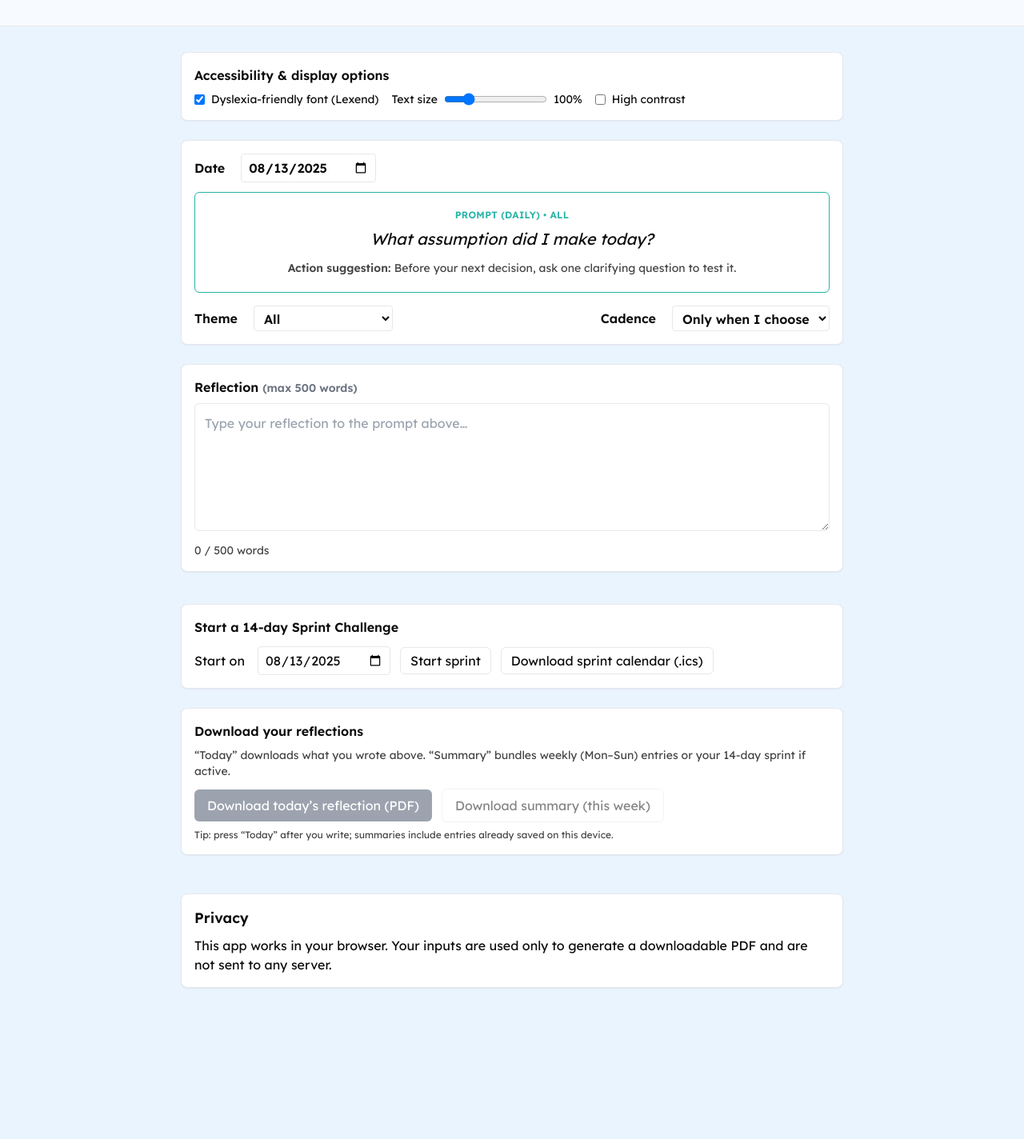
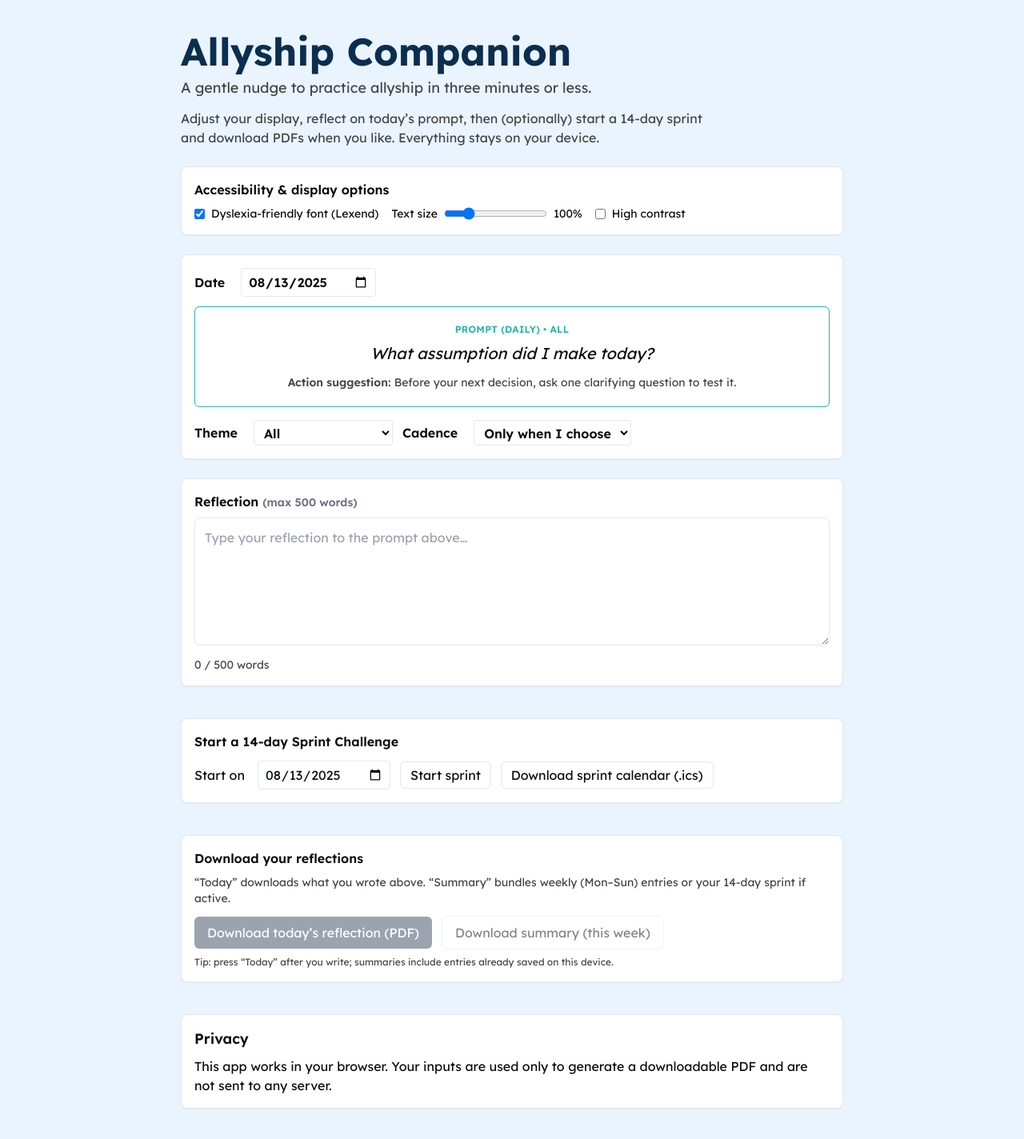
Before and after one commit to Brendals23/allyship-companion, a Next.js app: page / in a window 1280 px wide. Shown: the whole page at 80% size. Before the commit the page ends 1267 px from the top, so only its background shows below. Built offline with nearby package versions, Linux system fonts and the light colour scheme; what @react-pdf/renderer would draw is missing.

Commit message:
Update page.js

```diff
--- a/app/page.js
+++ b/app/page.js
@@ -1,7 +1,9 @@
+// app/page.js
 'use client';
 
 import React, { useEffect, useMemo, useState } from 'react';
 import '../app/globals.css';
+
 import { pdf } from '@react-pdf/renderer';
 import { PROMPT_PAIRS, THEMES } from '../lib/prompts';
 import { ReflectionPDF } from '../components/ReflectionPDF.jsx';
@@ -27,8 +29,8 @@ function daysBetween(a, b) {
 }
 function weekStartMonday(dateISO) {
   const d = new Date(dateISO + 'T00:00:00');
-  const dow = d.getDay();              // 0 Sun..6 Sat
-  const delta = (dow + 6) % 7;         // Mon=0
+  const dow = d.getDay(); // 0 Sun .. 6 Sat
+  const delta = (dow + 6) % 7; // Mon = 0
   d.setDate(d.getDate() - delta);
   return formatDateISO(d);
 }
@@ -46,38 +48,38 @@ function seededPick(arr, seedStr) {
 // map cadence → prompt category
 function categoryForCadence(cadence) {
   if (cadence === 'weekly') return 'week';
-  if (cadence === '3x')     return 'fewDays';
+  if (cadence === '3x') return 'fewDays';
   return 'daily'; // 'daily' and 'self'
 }
 
 /* ---------- page ---------- */
 export default function Home() {
-  /* display prefs */
+  // display prefs
   const [contrast, setContrast] = useState('normal');
   const [fontSize, setFontSize] = useState(1);
   const [useLexend, setUseLexend] = useState(true);
 
-  /* core state */
+  // core state
   const today = useMemo(() => formatDateISO(new Date()), []);
   const [date, setDate] = useState(today);
-  const [cadence, setCadence] = useState('self');  // daily | 3x | weekly | self
+  const [cadence, setCadence] = useState('self'); // daily | 3x | weekly | self
   const [theme, setTheme] = useState('All');
   const [reflection, setReflection] = useState('');
   const [filename, setFilename] = useState('');
 
-  /* sprint */
+  // sprint
   const [sprintActive, setSprintActive] = useState(false);
   const [sprintStart, setSprintStart] = useState(today);
   const SPRINT_DAYS = 14;
 
-  /* local history */
+  // history for summaries
   const [history, setHistory] = useState([]);
 
-  /* selected prompts */
+  // selected prompts
   const [promptReflection, setPromptReflection] = useState('');
   const [promptAction, setPromptAction] = useState('');
 
-  /* load prefs/history */
+  // load prefs/history
   useEffect(() => {
     try {
       const saved = JSON.parse(localStorage.getItem('ac_prefs') || '{}');
@@ -95,11 +97,9 @@ export default function Home() {
     } catch {}
   }, [today]);
 
-  /* persist prefs + apply display */
+  // persist prefs + apply display
   useEffect(() => {
-    try {
-      localStorage.setItem('ac_prefs', JSON.stringify({ contrast, fontSize, useLexend, cadence, theme }));
-    } catch {}
+    try { localStorage.setItem('ac_prefs', JSON.stringify({ contrast, fontSize, useLexend, cadence, theme })); } catch {}
     document.documentElement.setAttribute('data-contrast', contrast === 'high' ? 'high' : 'normal');
     document.documentElement.style.fontSize = `${fontSize * 100}%`;
     document.body.style.fontFamily = useLexend
@@ -107,15 +107,13 @@ export default function Home() {
       : 'system-ui, -apple-system, Segoe UI, Roboto, Helvetica, Arial';
   }, [contrast, fontSize, useLexend, cadence, theme]);
 
-  /* choose prompt pair based on date + cadence + theme (with filtering) */
+  // choose prompt pair based on date + cadence + theme (with filtering)
   useEffect(() => {
     const cat   = categoryForCadence(cadence);
     const pool  = PROMPT_PAIRS[cat] || PROMPT_PAIRS.daily;
-
-    // filter by theme if present
     const t     = theme || 'All';
     const filt  = (t === 'All') ? pool : pool.filter(p => (p.themes || []).includes(t));
-    const final = filt.length ? filt : pool; // safe fallback
+    const final = filt.length ? filt : pool;
 
     const seed  = `${date}|${cadence}|${t}`;
     const pick  = seededPick(final, seed);
@@ -124,14 +122,14 @@ export default function Home() {
     setPromptAction(pick?.action || '');
   }, [date, cadence, theme]);
 
-  /* filename */
+  // filename (used by single-day download)
   useEffect(() => {
     const safeCat   = categoryForCadence(cadence);
     const safeTheme = (theme || 'All').replace(/\s+/g, '_');
     setFilename(`${date}_${safeCat}_${safeTheme}_Reflection.pdf`);
   }, [date, cadence, theme]);
 
-  /* service worker (optional) */
+  // service worker (optional)
   useEffect(() => {
     if ('serviceWorker' in navigator) {
       navigator.serviceWorker.register('/sw.js').catch(() => {});
@@ -154,7 +152,7 @@ export default function Home() {
     setHistory(updated);
     try { localStorage.setItem('ac_history', JSON.stringify(updated)); } catch {}
 
-    const doc  = <ReflectionPDF date={date} prompt={promptReflection} reflection={reflection} theme={theme} />;
+    const doc = <ReflectionPDF date={date} prompt={promptReflection} reflection={reflection} theme={theme} />;
     const blob = await pdf(doc).toBlob();
     const url  = URL.createObjectURL(blob);
     const a    = document.createElement('a');
@@ -163,15 +161,27 @@ export default function Home() {
   }
 
   async function downloadSummaryPDF() {
-    const start = sprintActive ? sprintStart : weekStartMonday(date);
-    const fullEnd = sprintActive ? addDays(sprintStart, SPRINT_DAYS - 1) : weekEndFromStart(weekStartMonday(date));
-    const end = sprintActive && new Date(fullEnd) > new Date(today) ? today : fullEnd;
+    const weekStart = weekStartMonday(date);
+    const weekEnd   = weekEndFromStart(weekStart);
 
     const entries = history
-      .filter(h => h.date >= start && h.date <= end)
+      .filter(h => h.date >= weekStart && h.date <= weekEnd)
       .sort((a, b) => (a.date < b.date ? -1 : 1));
 
-    const doc  = <SprintWrapPDF start={start} end={end} entries={entries} theme={theme} />;
+    // If sprint is active, prefer sprint range (but don’t include future dates)
+    let start = weekStart, end = weekEnd, label = '(this week)';
+    if (sprintActive) {
+      start = sprintStart;
+      const fullEnd = addDays(sprintStart, SPRINT_DAYS - 1);
+      end = new Date(fullEnd) > new Date(today) ? today : fullEnd;
+      label = '(sprint)';
+    }
+
+    const sprintEntries = sprintActive
+      ? history.filter(h => h.date >= start && h.date <= end).sort((a, b) => (a.date < b.date ? -1 : 1))
+      : entries;
+
+    const doc  = <SprintWrapPDF start={start} end={end} entries={sprintEntries} theme={theme} />;
     const blob = await pdf(doc).toBlob();
     const url  = URL.createObjectURL(blob);
     const a    = document.createElement('a');
@@ -181,28 +191,33 @@ export default function Home() {
     URL.revokeObjectURL(url);
   }
 
-  /* .ics helpers (nudges) */
+  // .ics helpers (unchanged)
   function icsHeader() { return ['BEGIN:VCALENDAR','VERSION:2.0','PRODID:-//Allyship Companion//EN','CALSCALE:GREGORIAN'].join('\r\n'); }
   function icsFooter() { return 'END:VCALENDAR'; }
   function fmtDate(dISO) { return dISO.replace(/-/g, ''); }
-
+  function downloadICS(filename, vevents) {
+    const content = [icsHeader(), ...vevents, icsFooter()].join('\r\n');
+    const blob = new Blob([content], { type: 'text/calendar;charset=utf-8' });
+    const url = URL.createObjectURL(blob);
+    const a = document.createElement('a'); a.href = url; a.download = filename; a.click();
+    URL.revokeObjectURL(url);
+  }
+  function downloadCadenceICS(startISO) {
+    const dt = fmtDate(startISO);
+    let rrule = '';
+    if (cadence === 'daily') rrule = 'RRULE:FREQ=DAILY';
+    if (cadence === 'weekly') rrule = 'RRULE:FREQ=WEEKLY;BYDAY=MO';
+    if (cadence === '3x')    rrule = 'RRULE:FREQ=WEEKLY;BYDAY=MO,WE,FR';
+    const vev = ['BEGIN:VEVENT', `UID:ac-${dt}-${cadence}@allyship`, `DTSTART;VALUE=DATE:${dt}`, `SUMMARY:Allyship reflection (${cadence})`, rrule, 'END:VEVENT'];
+    downloadICS('allyship-cadence.ics', vev);
+  }
   function downloadSprintICS() {
     const events = [];
     for (let i = 0; i < SPRINT_DAYS; i++) {
       const d = fmtDate(addDays(sprintStart, i));
-      events.push(
-        'BEGIN:VEVENT',
-        `UID:sprint-${d}-${i}@allyship`,
-        `DTSTART;VALUE=DATE:${d}`,
-        `SUMMARY:Allyship 14-day sprint — Day ${i+1}`,
-        'END:VEVENT'
-      );
+      events.push('BEGIN:VEVENT', `UID:sprint-${d}-${i}@allyship`, `DTSTART;VALUE=DATE:${d}`, `SUMMARY:Allyship 14-day sprint — Day ${i+1}`, 'END:VEVENT');
     }
-    const content = [icsHeader(), ...events, icsFooter()].join('\r\n');
-    const blob = new Blob([content], { type: 'text/calendar;charset=utf-8' });
-    const url = URL.createObjectURL(blob);
-    const a = document.createElement('a'); a.href = url; a.download = 'allyship-sprint-14d.ics'; a.click();
-    URL.revokeObjectURL(url);
+    downloadICS('allyship-sprint-14d.ics', events);
   }
 
   /* ---------- derived UI state ---------- */
@@ -219,17 +234,21 @@ export default function Home() {
 
   const disableSummary = sprintActive ? !sprintHasEntries : !weekHasEntries;
 
-  /* ---------- render (order requested) ---------- */
+  /* ---------- render ---------- */
   return (
     <main className="min-h-screen">
-      <header className="w-full border-b border-gray-200 bg-white/60 backdrop-blur sticky top-0 z-10">
-        <div className="mx-auto container px-4 py-4">
-          <span className="sr-only">Allyship Companion</span>
-        </div>
-      </header>
+      {/* Title + intro (restored) */}
+      <section className="mx-auto container px-4 pt-10 pb-6">
+        <h1 className="text-4xl md:text-5xl font-extrabold text-navyDeep mb-2">Allyship Companion</h1>
+        <p className="text-lg text-gray-700 mb-3">A gentle nudge to practice allyship in three minutes or less.</p>
+        <p className="text-gray-700 max-w-2xl">
+          Adjust your display, reflect on today’s prompt, then (optionally) start a 14-day sprint and download PDFs when you like.
+          Everything stays on your device.
+        </p>
+      </section>
 
-      <section className="mx-auto container px-4 py-8">
-        {/* 1) Accessibility & display options */}
+      <section className="mx-auto container px-4 pb-10">
+        {/* 1) Accessibility */}
         <div className="mb-6 p-4 rounded-lg border bg-white shadow-sm">
           <h2 className="font-semibold mb-2">Accessibility & display options</h2>
           <div className="flex flex-wrap gap-4 items-center text-sm">
@@ -249,21 +268,13 @@ export default function Home() {
           </div>
         </div>
 
-        {/* 2) Prompt area: Date at top, Prompt card, then Theme & Cadence below */}
-        <div className="grid gap-6">
-          <div className="p-4 rounded-lg border bg-white shadow-sm">
-            {/* Date at the top */}
+        {/* 2) Prompt (date on top; theme & cadence below the card) */}
+        <div className="p-4 rounded-lg border bg-white shadow-sm mb-6">
           <label className="flex items-center gap-2 font-semibold mb-3">
             Date
-              <input
-                type="date"
-                className="ml-3 border rounded px-2 py-1"
-                value={date}
-                onChange={(e)=>setDate(e.target.value)}
-              />
+            <input type="date" className="ml-3 border rounded px-2 py-1" value={date} onChange={(e)=>setDate(e.target.value)} />
           </label>
 
-            {/* Prompt card */}
           <div className="rounded-md border border-tealSoft p-5 mb-4">
             <div className="text-xs uppercase tracking-wide text-tealSoft font-semibold mb-2 text-center">
               Prompt ({categoryForCadence(cadence)}) • {theme}
@@ -274,8 +285,7 @@ export default function Home() {
             </div>
           </div>
 
-            {/* Theme & Cadence under the prompt */}
-            <div className="flex flex-col md:flex-row md:items-center justify-between gap-4">
+          <div className="flex flex-col md:flex-row gap-3">
             <label className="flex items-center gap-2 font-semibold">
               Theme
               <select className="ml-3 border rounded px-2 py-1" value={theme} onChange={(e)=>setTheme(e.target.value)}>
@@ -295,7 +305,7 @@ export default function Home() {
         </div>
 
         {/* Reflection box */}
-          <div className="p-4 rounded-lg border bg-white shadow-sm">
+        <div className="p-4 rounded-lg border bg-white shadow-sm mb-10">
           <label className="block font-semibold mb-2">
             Reflection <span className="text-gray-500 text-sm">(max 500 words)</span>
           </label>
@@ -312,26 +322,17 @@ export default function Home() {
             </span>
           </div>
         </div>
-        </div>
 
-        {/* 3) Start a 14-day Sprint Challenge */}
-        <div className="mt-10 mb-6 p-4 rounded-lg border bg-white shadow-sm">
+        {/* 3) Sprint controls (renamed) */}
+        <div className="mt-2 mb-10 p-4 rounded-lg border bg-white shadow-sm">
           <h2 className="font-semibold mb-3">Start a 14-day Sprint Challenge</h2>
           {!sprintActive ? (
             <div className="flex flex-wrap items-center gap-3">
               <label className="flex items-center gap-2">Start on
-                <input
-                  type="date"
-                  className="ml-2 border rounded px-2 py-1"
-                  value={sprintStart}
-                  onChange={(e)=>setSprintStart(e.target.value)}
-                />
+                <input type="date" className="ml-2 border rounded px-2 py-1" value={sprintStart} onChange={(e)=>setSprintStart(e.target.value)} />
               </label>
               <button
-                onClick={() => {
-                  setSprintActive(true);
-                  try { localStorage.setItem('ac_sprint', JSON.stringify({active:true, startDate:sprintStart, days:SPRINT_DAYS})); } catch {}
-                }}
+                onClick={() => { setSprintActive(true); try { localStorage.setItem('ac_sprint', JSON.stringify({active:true, startDate:sprintStart, days:SPRINT_DAYS})); } catch {} }}
                 className="px-3 py-1 rounded-md border"
               >
                 Start sprint
@@ -358,8 +359,8 @@ export default function Home() {
           )}
         </div>
 
-        {/* 4) Download your reflections */}
-        <div className="mt-6 p-4 rounded-lg border bg-white shadow-sm">
+        {/* 4) Downloads */}
+        <div className="mt-2 p-4 rounded-lg border bg-white shadow-sm">
           <h2 className="font-semibold mb-2">Download your reflections</h2>
           <p className="text-gray-700 mb-3 text-sm">
             “Today” downloads what you wrote above. “Summary” bundles weekly (Mon–Sun) entries or your 14-day sprint if active.
@@ -386,7 +387,7 @@ export default function Home() {
         </div>
 
         {/* Privacy */}
-        <div className="mt-12 p-4 border rounded-lg bg-white shadow-sm">
+        <div className="mt-10 p-4 border rounded-lg bg-white shadow-sm">
           <h2 className="text-lg font-semibold mb-2">Privacy</h2>
           <p>This app works in your browser. Your inputs are used only to generate a downloadable PDF and are not sent to any server.</p>
         </div>
```
Lines whose indentation alone changed are shown as unchanged.
